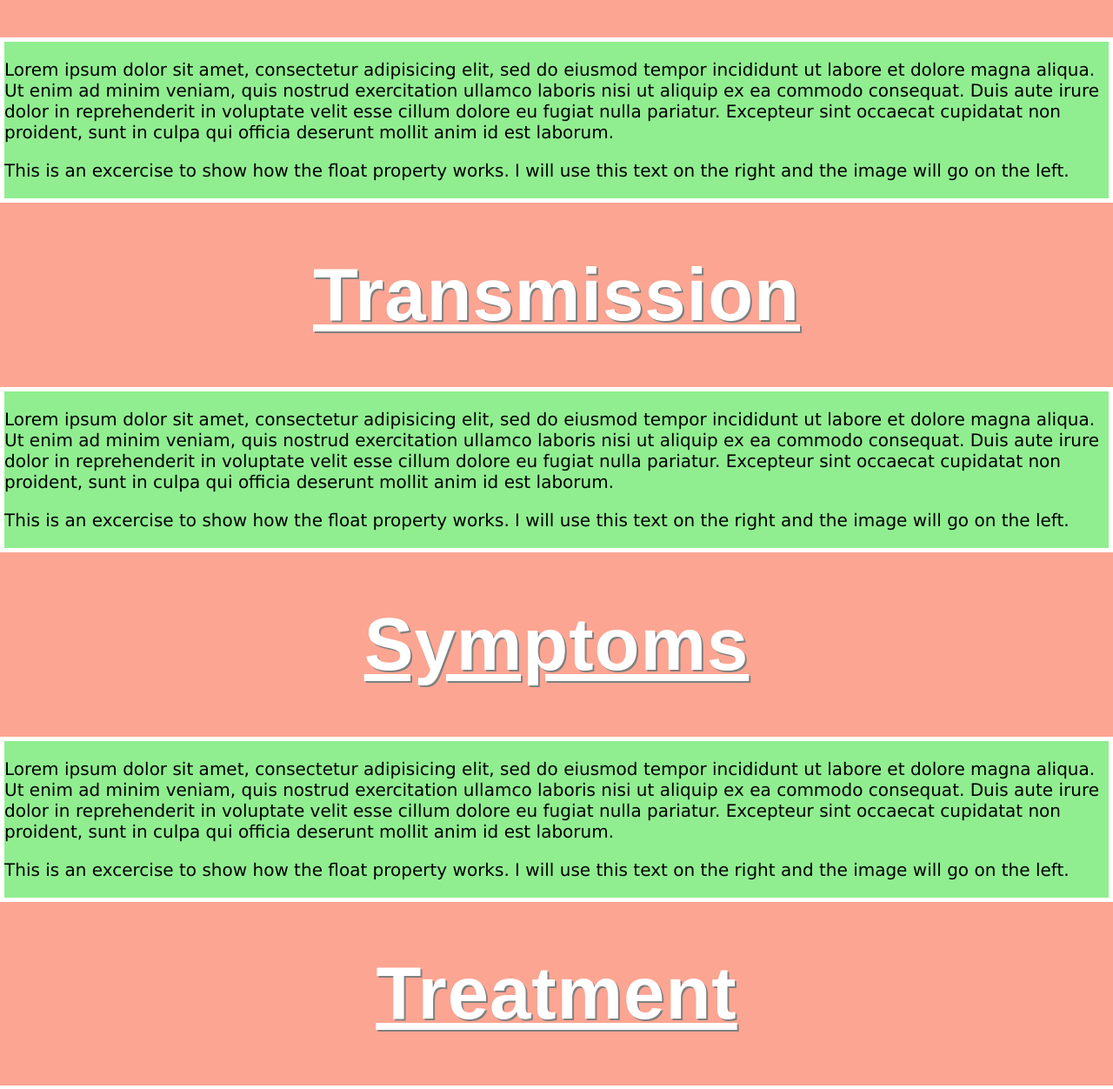
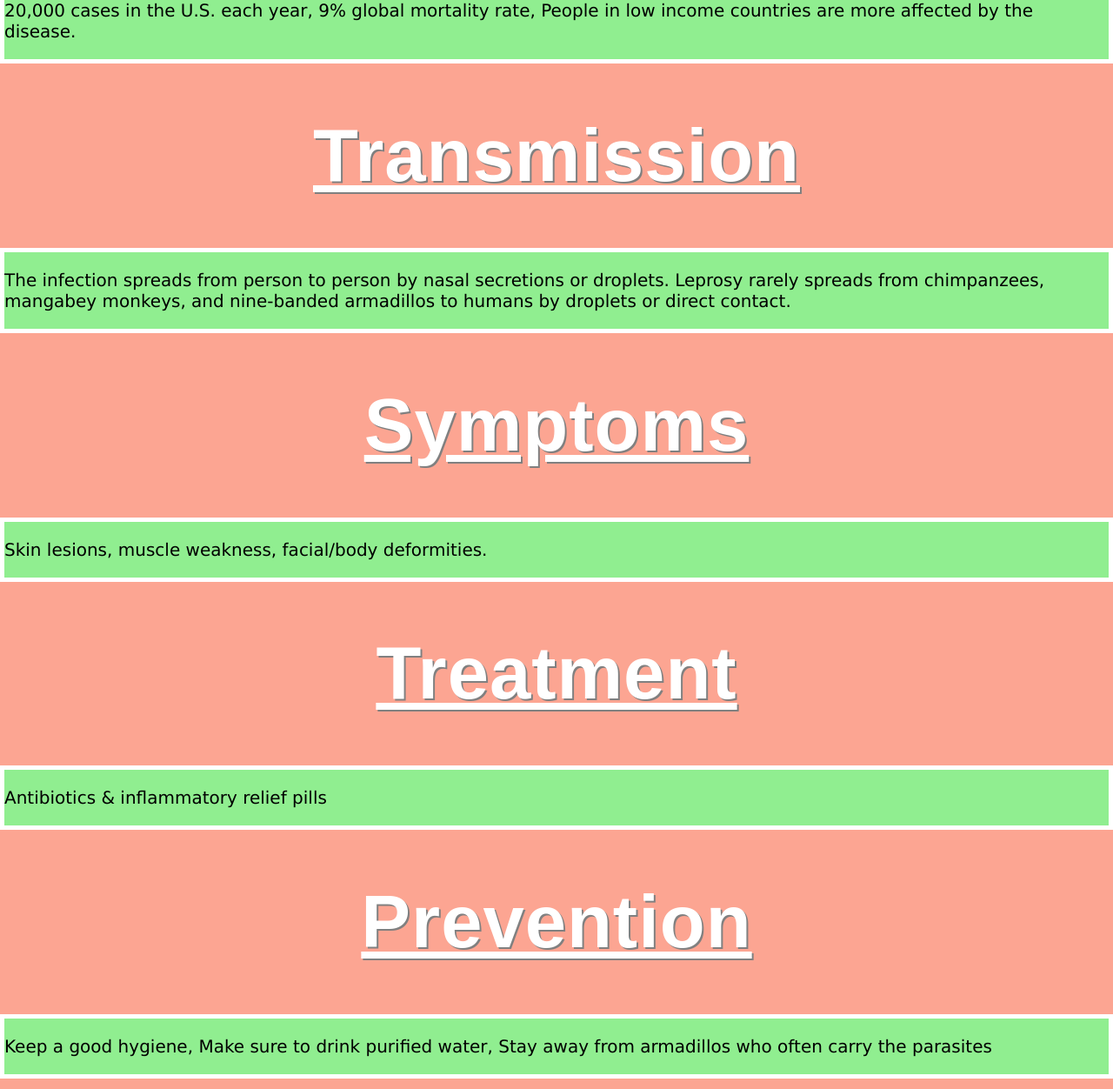
Before and after one commit to Adeleon04/Hansen-s-Disease, a plain HTML site: page information.html in a window 1280 px wide. Shown: the part 600-1852 px from the top of the page at 87% size. Drawn offline with Linux system fonts and the light colour scheme; a web font is replaced by a local one.

Commit message:
goodbye SMASH :(

```diff
--- a/information.html
+++ b/information.html
@@ -8,7 +8,7 @@
 	<nav>
 		<a href="index.html">Home</a>
 		<a href="about.html">About</a>
-		<a href="information.html">Background Information</a>
+		<a href="backgroundinformation.html">Background Information</a>
 		<a href="prototype.html">Our Prototype</a>
 	</nav>
 
@@ -16,78 +16,48 @@
 
 <div id="div-float">
 
-	<p class="p-class">Lorem ipsum dolor sit amet, consectetur adipisicing elit, sed do eiusmod
-	tempor incididunt ut labore et dolore magna aliqua. Ut enim ad minim veniam,
-	quis nostrud exercitation ullamco laboris nisi ut aliquip ex ea commodo
-	consequat. Duis aute irure dolor in reprehenderit in voluptate velit esse
-	cillum dolore eu fugiat nulla pariatur. Excepteur sint occaecat cupidatat non
-	proident, sunt in culpa qui officia deserunt mollit anim id est laborum.</p>
-	<p class="p-class">This is an excercise to show how the float property works. I will use this text on the right and the image will go on the left.</p>
+	<p class="p-class">An infectious and chronic disease that is curable. It mainly causes skin lesions and nerve damage. It is caused by a slow-growing type of bacteria called Mycobacterium Leprae. Hansen's Disease is named after the scientist who discovered Mycobacterium, Armauer Hansen.</p>
+
 </div>
 
 <h1>Those Affected</h1>
 
 <div id="div-float">
 
-	<p class="p-class">Lorem ipsum dolor sit amet, consectetur adipisicing elit, sed do eiusmod
-	tempor incididunt ut labore et dolore magna aliqua. Ut enim ad minim veniam,
-	quis nostrud exercitation ullamco laboris nisi ut aliquip ex ea commodo
-	consequat. Duis aute irure dolor in reprehenderit in voluptate velit esse
-	cillum dolore eu fugiat nulla pariatur. Excepteur sint occaecat cupidatat non
-	proident, sunt in culpa qui officia deserunt mollit anim id est laborum.</p>
-	<p class="p-class">This is an excercise to show how the float property works. I will use this text on the right and the image will go on the left.</p>
+	<p class="p-class">20,000 cases in the U.S. each year, 9% global mortality rate, People in low income countries are more affected by the disease.</p>
+
 </div>
 
 <h1>Transmission</h1>
 
 <div id="div-float">
 
-	<p class="p-class">Lorem ipsum dolor sit amet, consectetur adipisicing elit, sed do eiusmod
-	tempor incididunt ut labore et dolore magna aliqua. Ut enim ad minim veniam,
-	quis nostrud exercitation ullamco laboris nisi ut aliquip ex ea commodo
-	consequat. Duis aute irure dolor in reprehenderit in voluptate velit esse
-	cillum dolore eu fugiat nulla pariatur. Excepteur sint occaecat cupidatat non
-	proident, sunt in culpa qui officia deserunt mollit anim id est laborum.</p>
-	<p class="p-class">This is an excercise to show how the float property works. I will use this text on the right and the image will go on the left.</p>
+	<p class="p-class">The infection spreads from person to person by nasal secretions or droplets. Leprosy rarely spreads from chimpanzees, mangabey monkeys, and nine-banded armadillos to humans by droplets or direct contact. </p>
+
 </div>
 
 <h1>Symptoms</h1>
 
 <div id="div-float">
 
-	<p class="p-class">Lorem ipsum dolor sit amet, consectetur adipisicing elit, sed do eiusmod
-	tempor incididunt ut labore et dolore magna aliqua. Ut enim ad minim veniam,
-	quis nostrud exercitation ullamco laboris nisi ut aliquip ex ea commodo
-	consequat. Duis aute irure dolor in reprehenderit in voluptate velit esse
-	cillum dolore eu fugiat nulla pariatur. Excepteur sint occaecat cupidatat non
-	proident, sunt in culpa qui officia deserunt mollit anim id est laborum.</p>
-	<p class="p-class">This is an excercise to show how the float property works. I will use this text on the right and the image will go on the left.</p>
+	<p class="p-class">Skin lesions, muscle weakness, facial/body deformities.</p>
+
 </div>
 
 <h1>Treatment</h1>
 
 <div id="div-float">
 
-	<p class="p-class">Lorem ipsum dolor sit amet, consectetur adipisicing elit, sed do eiusmod
-	tempor incididunt ut labore et dolore magna aliqua. Ut enim ad minim veniam,
-	quis nostrud exercitation ullamco laboris nisi ut aliquip ex ea commodo
-	consequat. Duis aute irure dolor in reprehenderit in voluptate velit esse
-	cillum dolore eu fugiat nulla pariatur. Excepteur sint occaecat cupidatat non
-	proident, sunt in culpa qui officia deserunt mollit anim id est laborum.</p>
-	<p class="p-class">This is an excercise to show how the float property works. I will use this text on the right and the image will go on the left.</p>
+	<p class="p-class">Antibiotics & inflammatory relief pills </p>
+
 </div>
 
 <h1>Prevention</h1>
 
 <div id="div-float">
 
-	<p class="p-class">Lorem ipsum dolor sit amet, consectetur adipisicing elit, sed do eiusmod
-	tempor incididunt ut labore et dolore magna aliqua. Ut enim ad minim veniam,
-	quis nostrud exercitation ullamco laboris nisi ut aliquip ex ea commodo
-	consequat. Duis aute irure dolor in reprehenderit in voluptate velit esse
-	cillum dolore eu fugiat nulla pariatur. Excepteur sint occaecat cupidatat non
-	proident, sunt in culpa qui officia deserunt mollit anim id est laborum.</p>
-	<p class="p-class">This is an excercise to show how the float property works. I will use this text on the right and the image will go on the left.</p>
+	<p class="p-class">Keep a good hygiene, Make sure to drink purified water, Stay away from armadillos who often carry the parasites</p>
+
 </div>
 
 </body>
```
